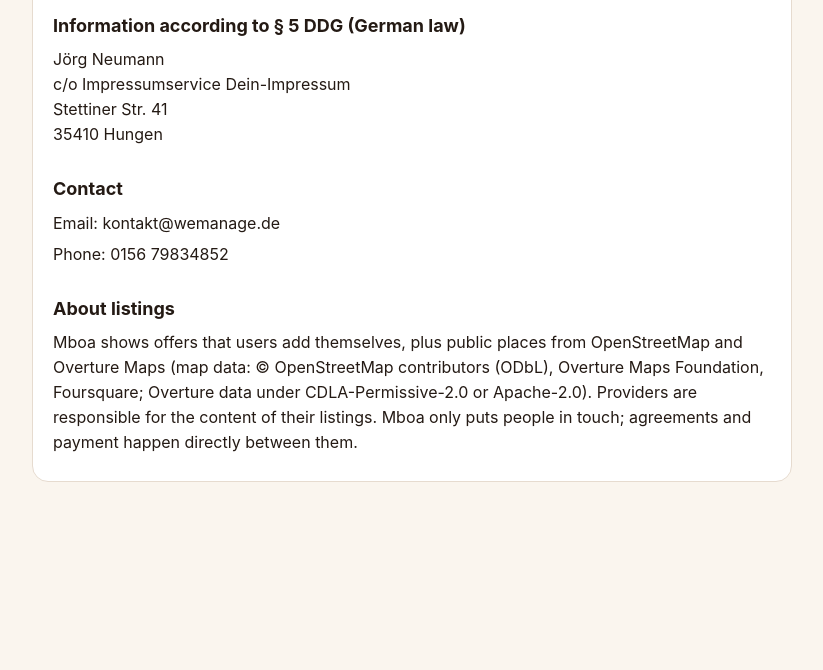
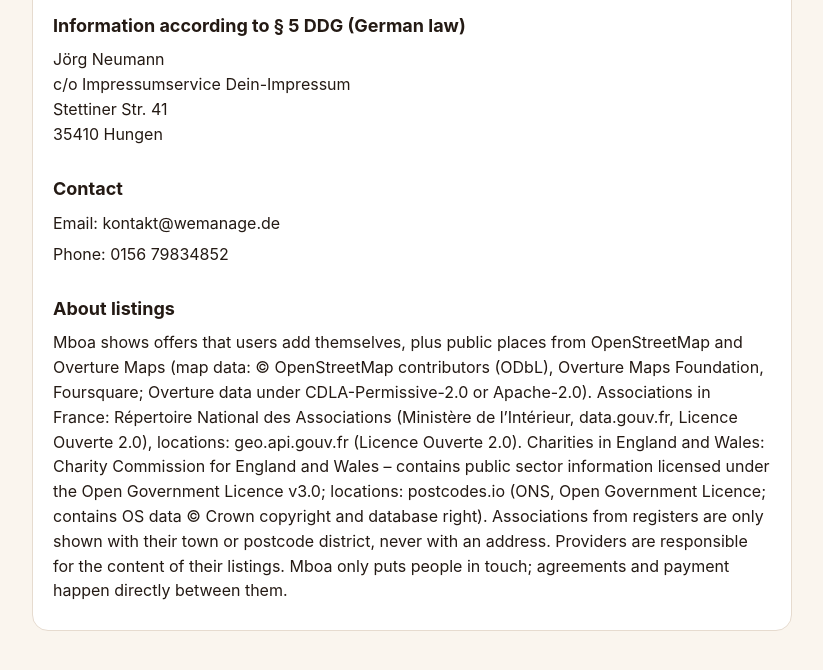
Before and after one commit to mboa-app/mboa-app.github.io, a plain HTML site: page impressum-en.html in a window 1280 px wide. Shown: the part 196-866 px from the top of the page, without its empty margins (228-1051 px from the left). Before the commit the page ends 800 px from the top, so only its background shows below. Drawn offline with Linux system fonts and the light colour scheme.

Commit message:
Impressum: Quellen RNA (Licence Ouverte), Charity Commission (OGL v3.0), geo.api.gouv.fr, postcodes.io
Co-Authored-By: Claude Opus 5.5 <noreply@anthropic.com>

```diff
--- a/impressum-en.html
+++ b/impressum-en.html
@@ -4,4 +4,4 @@ nav{display:flex;flex-wrap:wrap;gap:14px;margin-bottom:22px}nav a{color:#8A3A1B;
 .card{background:#fff;border:1px solid #E6DBCF;border-radius:16px;padding:20px}</style></head><body><nav><strong>Mboa</strong><a href="datenschutz-en.html">Privacy policy</a><a href="impressum-en.html">Legal notice (Impressum)</a><a href="nutzung-en.html">Terms of use</a><a href="loeschen-en.html">Delete account and data</a><a href="impressum.html">Deutsch</a></nav><div class="card"><h1>Legal notice (Impressum)</h1><h2>Information according to § 5 DDG (German law)</h2><p>Jörg Neumann
 c/o Impressumservice Dein-Impressum
 Stettiner Str. 41
-35410 Hungen</p><h2>Contact</h2><p>Email: kontakt@wemanage.de</p><p>Phone: 0156 79834852</p><h2>About listings</h2><p>Mboa shows offers that users add themselves, plus public places from OpenStreetMap and Overture Maps (map data: © OpenStreetMap contributors (ODbL), Overture Maps Foundation, Foursquare; Overture data under CDLA-Permissive-2.0 or Apache-2.0). Providers are responsible for the content of their listings. Mboa only puts people in touch; agreements and payment happen directly between them.</p></div></body></html>
+35410 Hungen</p><h2>Contact</h2><p>Email: kontakt@wemanage.de</p><p>Phone: 0156 79834852</p><h2>About listings</h2><p>Mboa shows offers that users add themselves, plus public places from OpenStreetMap and Overture Maps (map data: © OpenStreetMap contributors (ODbL), Overture Maps Foundation, Foursquare; Overture data under CDLA-Permissive-2.0 or Apache-2.0). Associations in France: Répertoire National des Associations (Ministère de l’Intérieur, data.gouv.fr, Licence Ouverte 2.0), locations: geo.api.gouv.fr (Licence Ouverte 2.0). Charities in England and Wales: Charity Commission for England and Wales – contains public sector information licensed under the Open Government Licence v3.0; locations: postcodes.io (ONS, Open Government Licence; contains OS data © Crown copyright and database right). Associations from registers are only shown with their town or postcode district, never with an address. Providers are responsible for the content of their listings. Mboa only puts people in touch; agreements and payment happen directly between them.</p></div></body></html>
```
Also changed, not shown: impressum.html (+1 -1 lines).
